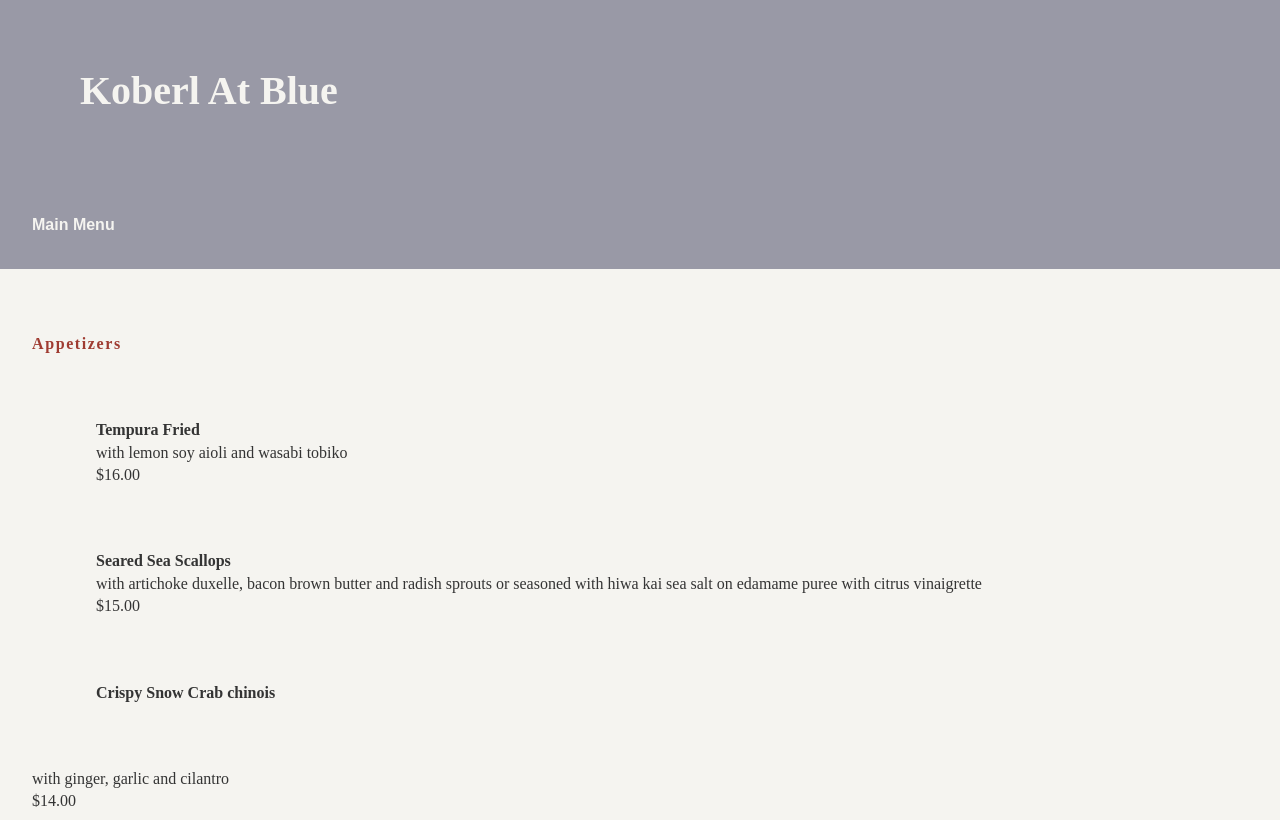
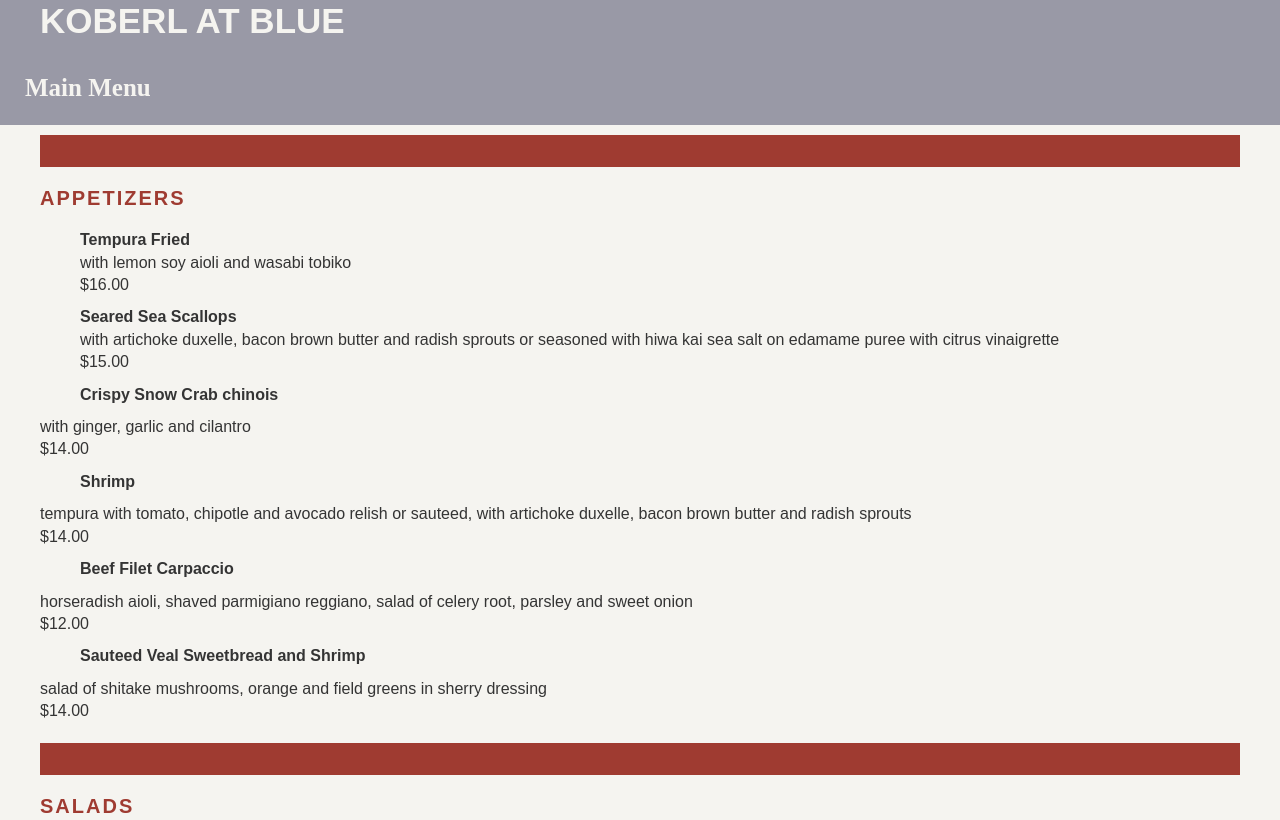
Before and after one commit to emerkins/emerkins.github.io, a plain HTML site: page grc338/restaurantmenu/index.html in a window 1280 px wide. Shown: the top 820 px of the page. Drawn offline with Linux system fonts and the light colour scheme.

Commit message:
css test 2

```diff
--- a/grc338/restaurantmenu/style.css
+++ b/grc338/restaurantmenu/style.css
@@ -11,37 +11,37 @@ body {
 	background-color: #f5f4f0; /* Not totally white. */
 	color: #343434;  /* Not totally black. */
 	line-height: 140%; 	/* A little extra leading. */
-	font-family: serif;
+	font-family: sans-serif;
 }
 
 h1 {
 	background-color: rgb(153, 153, 166);
 	color: #f5f4f0; /* Same as body background. */
-	font-size: 40px;
-	padding: 2em 2em 2em; /* You want three values. */
+	font-size: 35px;
+	padding: 10px 40px 20px; /* You want three values. */
 	font-weight: bold;
-	text-transform: capitalize;
+	text-transform: uppercase;
 }
 
 
 h2 {
 	background-color: rgb(153, 153, 166);
 	color: #f5f4f0;
-	font-size: 35;
-	padding: 2em;
-	font-family: sans-serif;
+	font-size: 25px;
+	padding: 1em;
+	font-family: serif;
 	font-weight: bold;
 }
 
 h3 {
-	margin: 2em 2em 2em; /*Three values again. You got the idea.*/
-	padding-top: 2em;
-	font-size: 20;
+	margin: 10px 40px 20px; /*Three values again. You got the idea.*/
+	padding-top: 1em;
+	font-size: 20px;
 	color: rgb(159, 59, 49);
 	font-weight: bold;
-	text-transform: capitalize;
+	text-transform: uppercase;
 	letter-spacing: 0.1em; /*Just an extra tracking for bold uppercase letters. Try 0.1em */
-	border-top: 2pc flat rgb(159, 59, 49);
+	border-top: 2pc solid rgb(159, 59, 49);
 }
 
 h4 {
@@ -57,10 +57,10 @@ p.price {
 }
 
 ul {
-	margin: 2em 2em 2em;
+	margin: 10px 40px 20px;
 }
 
 li {
-	margin: 4em 4em;
+	margin: 10px 40px;
 	list-style-type: none;
 }
```
